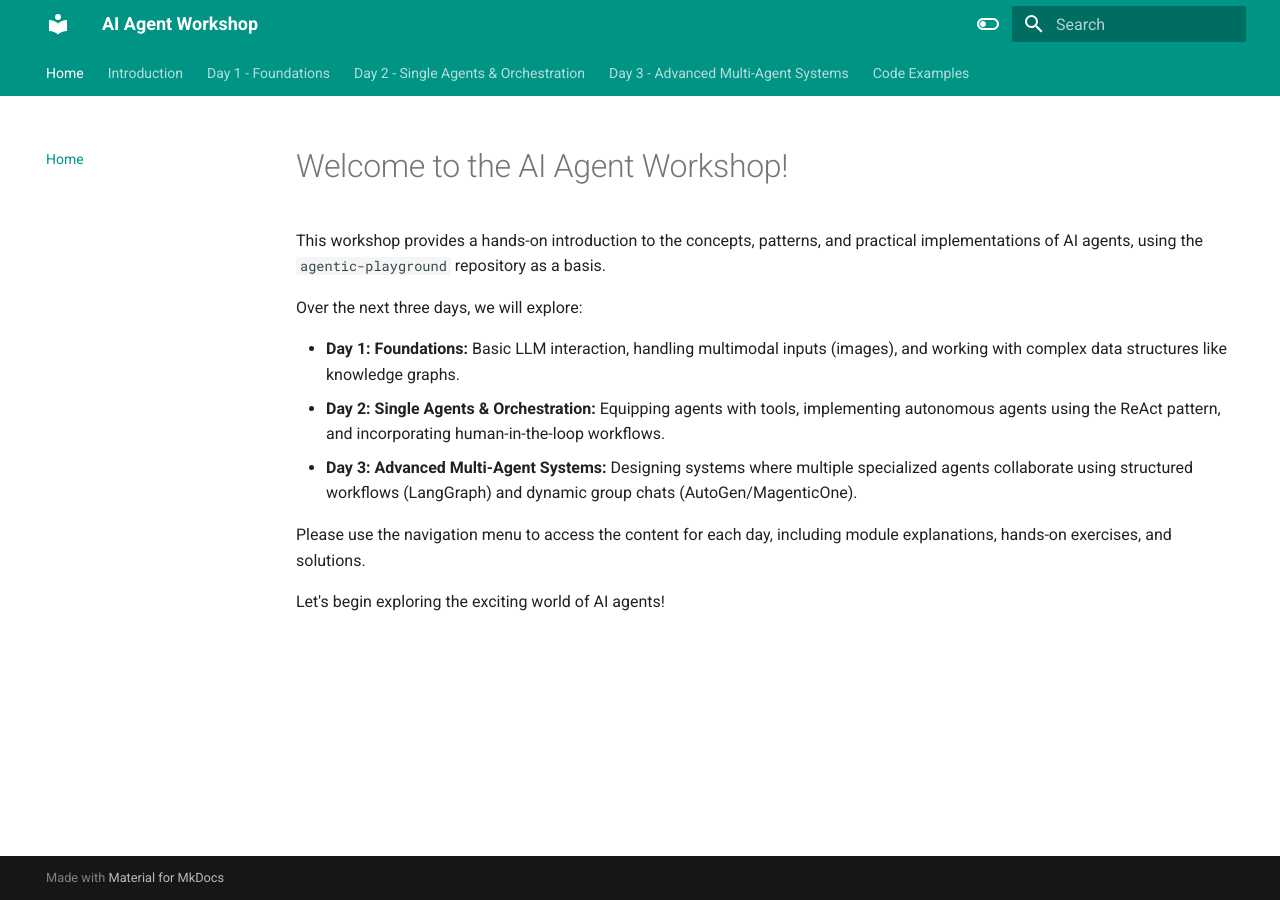
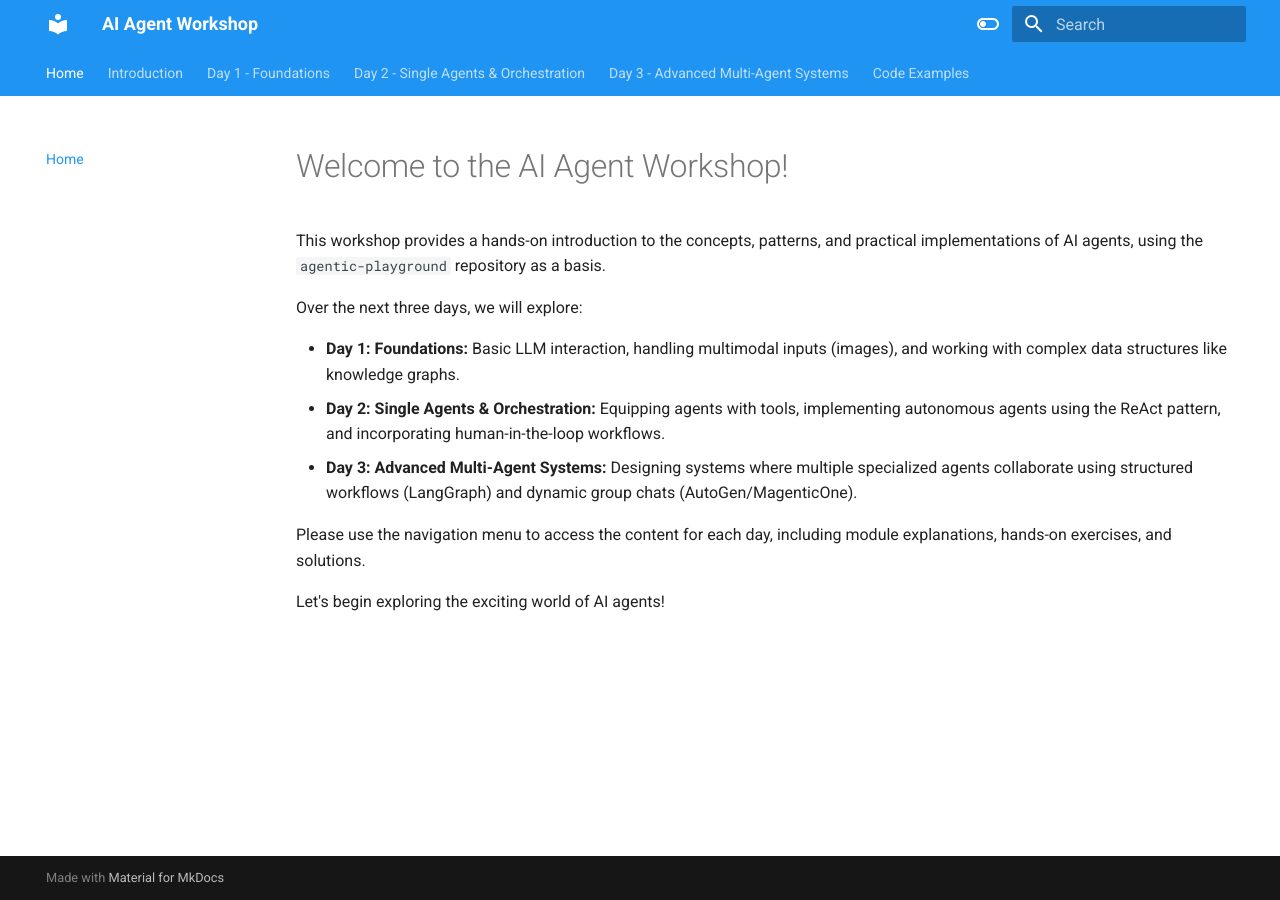
Before and after one commit to jeffreygroneberg/agents_playground_exercises, an MkDocs documentation site: the page built from docs/index.md, in a window 1280 px wide. Built offline with MkDocs 1.6.1 and Material for MkDocs 9.7.7, drawn with Linux system fonts in a browser that asks for light colours.

Commit message:
Changed color scheme

```diff
--- a/mkdocs.yml
+++ b/mkdocs.yml
@@ -19,14 +19,14 @@ theme:
       toggle:
         icon: material/toggle-switch-off-outline
         name: Switch to dark mode
-      primary: teal
-      accent: purple
+      primary: blue
+      accent: blue
     - scheme: slate
       toggle:
         icon: material/toggle-switch
         name: Switch to light mode
-      primary: teal
-      accent: lime
+      primary: blue
+      accent: blue
 
 plugins:
   - search
```
